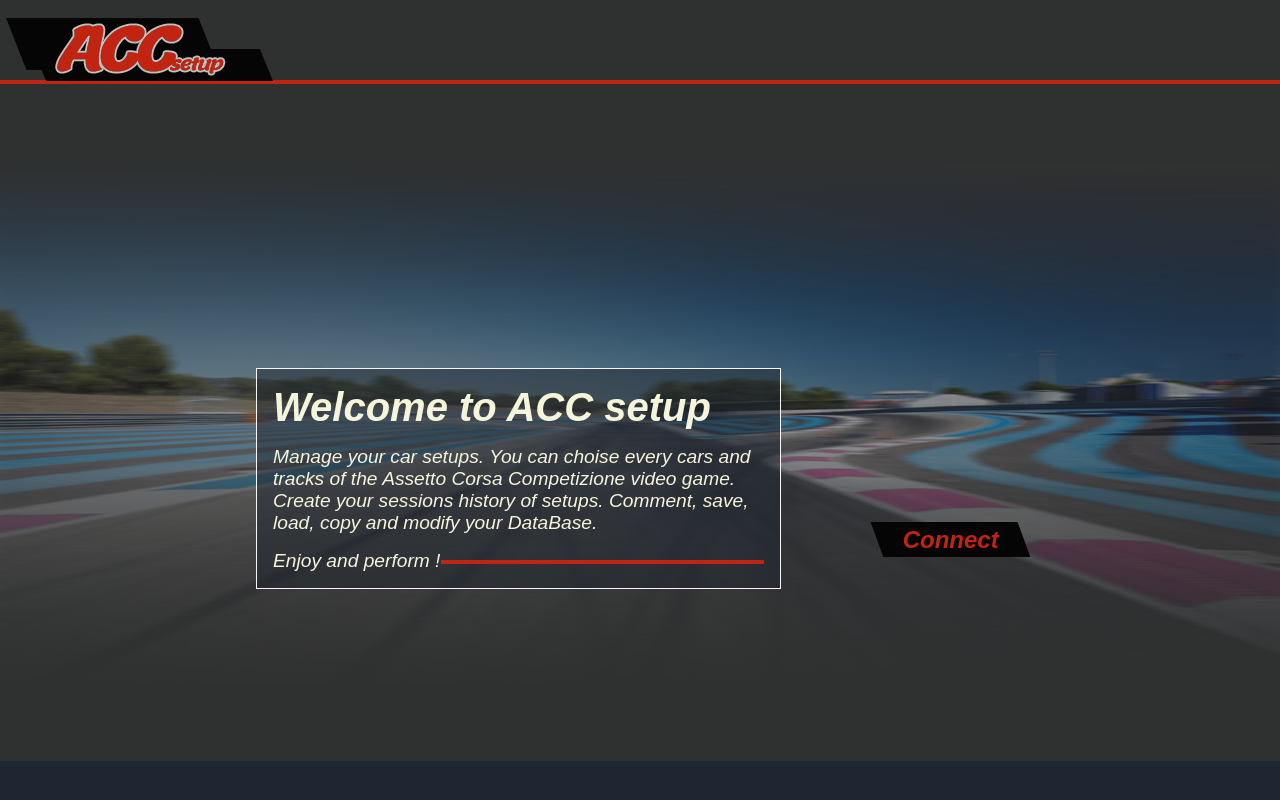
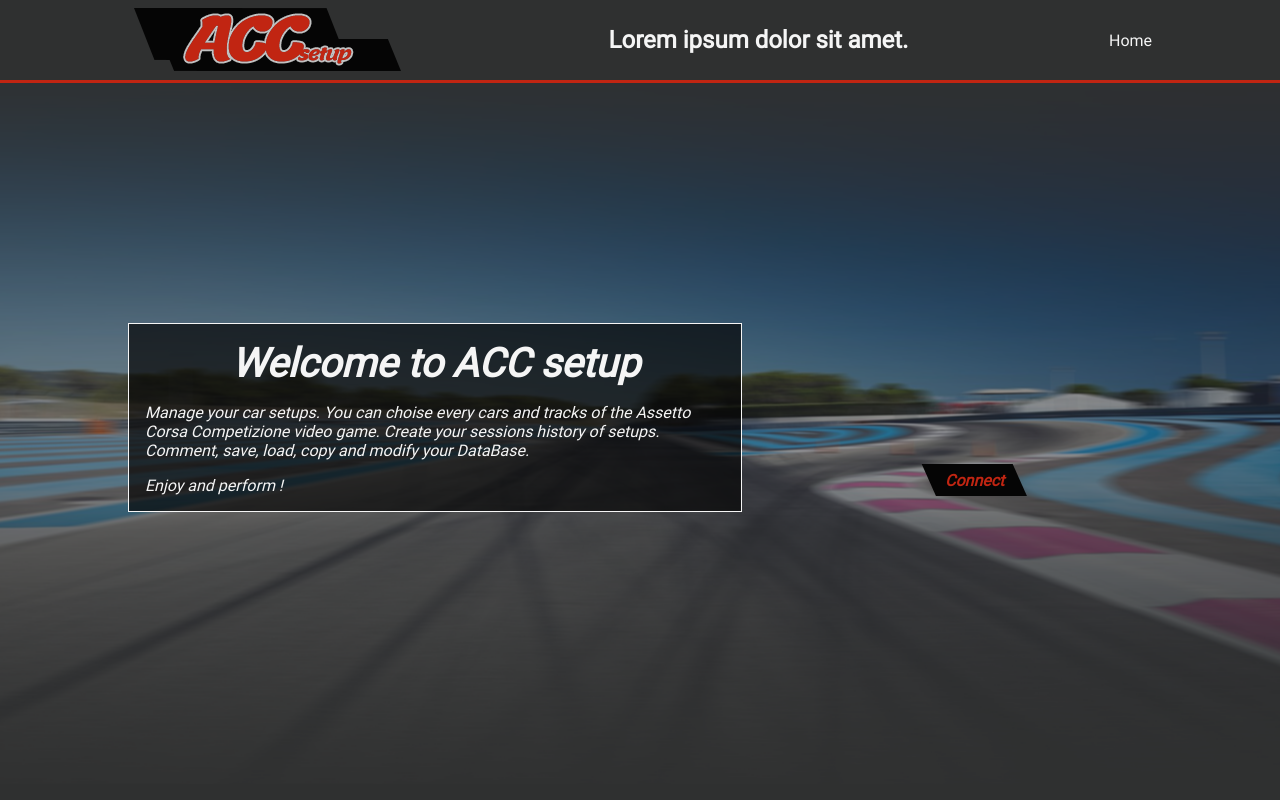
Before and after one commit to Baidem/accSetupAppli, a plain HTML site: page accSetupAppli_webDesign/index.html in a window 1280 px wide. Drawn offline with Linux system fonts and the light colour scheme.

Commit message:
reprise des bases du projet de presentation front

```diff
--- a/accSetupAppli_webDesign/index.html
+++ b/accSetupAppli_webDesign/index.html
@@ -4,59 +4,52 @@
     <meta http-equiv="Content-Type" content="text/html;charset=UTF-8">
     <title>ACC setup</title>
     <link rel="stylesheet" href="style.css">
-    <link rel="shortcut icon" href="/assets/favicon_io/favicon-32x32.png" type="image/x-icon">
+    <link rel="shortcut icon" href="./assets/images/favicon-32x32.png" type="image/x-icon">
     <script type="text/javascript" src="main.js" defer></script>
     <!-- attribut : defer pour exécuter le script après que la page soit chargée. -->
 </head>
 
 <body>
-    <div class="bigscreen">
-        <figure>
-            <div class="nav-background"></div>
-            <img src="/assets/photo-background.png" alt="">
-        </figure>
-    </div>
-    <div class="page">
-        <header>
+    <div class="container-page">
+        <header >
+            <div class="container-header wall-side">
+                <div class="container-logo flex-center">
+                    <img src="/accSetupAppli_webDesign/assets/images/logo_accsetup_280x80px.png" alt="Logo A C C setup">
+                </div> <!-- "container-logo" -->
+                <div class="container-titre flex-center"><h2>Lorem ipsum dolor sit amet.</h2></div>
+                <div class="container-nav-header flex-center">
+                    <nav><a href="#">Home</a></nav>
+                </div> <!-- "container-nav-header" -->
+            </div> <!-- "container-header" -->
+        </header>
+
+        <!-- #section-wellconnect -->
+        <section class="container-section">
+            <div class="container-nav-setup">
                 <nav>
                     <ul>
-                    <!-- <li class="button_nav"><a href="#">ABOUT</a></li>
-                    <li class="button_nav"><a href="#">SERVICES</a></li>
-                    <li class="button_nav"><a href="#">PROJECT</a></li> -->
-                    <li class="logo-nav"><a href="#"><img src="/assets/logo_accsetup_280x80px.png"
-                                alt="logo A C C setup"></a></li>
-                    <li class="button-nav session-name">
-                        <h1>
-                            <!-- SESSION NAME -->
-                        </h1>
-                    </li>
-                    <li class="button-nav home-link"><a href="#">
-                        <!-- HOME -->
-                    </a></li>
-                    <!-- <li class="button_nav"><a href="#">CONTACT</a></li> -->
+                        <li></li>
+                    </ul>
 
-                </ul>
                 </nav>
-        </header>
-        <div class="container group-welcome">
-            <div class="welcome-box box-black-transparent border-white">
+            </div> <!-- "container-nav" -->
+            <article class="container-article-wellconnect wall-side">
+                <div class="container-welcomebox box-black-transparent border-white">
                     <h1>Welcome to ACC setup</h1>
                     <p>
                         Manage your car setups. You can choise every cars and tracks of the Assetto Corsa Competizione video game. Create your sessions history of setups. Comment, save, load, copy and modify your DataBase.
                     </p>
-                <div class="enjoy-line"><p>Enjoy and perform ! </p>
-                    <div class="red-line"></div></div>
-
-            </div>
-            <div class="container-connect">
-                <button class="button-connect box-black button-asymmetric">
-                    <p>Connect</p>
-                </button>
-            </div>
-        </div>
+                    <p>Enjoy and perform !</p>
+                </div> <!-- "container-welcomebox" -->
+                <div class="container-btn-connect btn-asymmetric flex-center">
+                    <a href="#"><button class="box-black"> <p>Connect</p> </button></a>
+                </div> <!-- "container-btn-connect" -->
+            </article> <!-- "container-article" -->
+        </section> <!-- "container-section" -->
 
 
+    </div> <!-- class="container-page" -->
 
 
-    </div>
 </body>
+</html>
--- a/accSetupAppli_webDesign/style.css
+++ b/accSetupAppli_webDesign/style.css
@@ -1,181 +1,183 @@
-*{
-    margin: 0;
-    padding: 0;
-    font-family: Avenir, sans-serif;
-    color: beige;
-
-}
-.bigscreen {
-    position: absolute;
-    width: 100%;
-    background-color: #1e2631;
-    z-index: -1000;
-}
-.bigscreen figure .nav-background {
-    height: 5rem;
-    background-color: #2f3030;
-    border-bottom: 0.3rem solid #c12512;
-    z-index: -900;
-
-}
-.bigscreen figure img{
-    width: 100%;
-
+/* general */
+@font-face {
+    font-family: ROBOTO;
+    src: url(/accSetupAppli_webDesign/assets/fonts/Roboto-Regular.ttf);
 }
 
-.container {
-    display: flex;
+* {
+    margin: 0;
+    font-family: ROBOTO;
+    color: whitesmoke;
+    box-sizing: border-box;
 }
 
-.group-welcome {
-    margin-top: 18rem;
-    margin-inline: 20%;
+body {
+    background-color: #2f3030;
 }
 
-.welcome-box h1 {
-    font-size: 2.5rem;
+a {
+    color: whitesmoke;
+    text-decoration: none;
+}
+
+button {
+    border: none;
+    padding-block: .4rem;
+    padding-inline: 1rem;
+}
+
+button p {
+    font-size: 1rem;
+    font-weight: bold;
+    color: #c12512;
+}
+
+.btn-asymmetric {
+    transform: skew(24deg);
+}
+
+.btn-asymmetric p {
+    transform: skew(-24deg);
     font-style: italic;
 }
 
-.welcome-box p {
-    margin-top: 1rem;
-    font-size: 1.2rem;
-    font-style: italic;
+
+
+br {
+    border: #c12512 solid .2rem;
+}
+
+/* class DRY */
+.flex-center {
+    display: flex;
+    justify-content: center;
+    align-items: center;
 }
 
 .box-black-transparent {
-    background-color: rgba(30, 38, 49, 0.5);
-    padding: 1rem;
-}
-
-.enjoy-line {
-    display: flex;
-}
-
-.enjoy-line p {
-    width: 16rem;
-}
-
-.red-line {
-    border-bottom: #c12512 0.3rem solid;
-    width: 100%;
-    height: 1.6rem;
-}
-
-.border-white {
-    border: #f5f5f5 0.1rem solid;
-}
-
-.welcome-box {
-    width: 75%;
-    margin-right: 5rem;
-}
-
-.container-connect {
-    display: flex;
-    width: 25%;
-    justify-content: right;
-    align-items: end;
-    padding-bottom: 2rem;
-}
-
-.container-connect p {
-    color: #c12512;
-    font-size: 1.5rem;
-    font-weight: bold;
-    font-style: italic;
-}
-
-.button-connect {
-    height: 2.2rem;
-    width: 90%;
-    border: none;
+    background-color: #050505b0;
 }
 
 .box-black {
     background-color: #050505;
 }
 
-.button-asymmetric {
-    transform: skew(20deg);
+.border-white {
+    border: #f5f5f5 0.1rem solid;
+}
+.wall-side {
+    display: flex;
+    width: 80%;
+    margin: auto;
+}
+.red-line {
+    width: 100%;
 }
 
-.button-asymmetric p {
-    transform: skew(-20deg);
+
+
+
+
+
+
+/* header */
+header {
+    background-color: #2f3030;
 }
 
-nav {
-    position: relative;
-    width: 100%;
-    height: 5rem;
+.container-header .container-logo {
     display: flex;
 }
-nav ul{
+
+.container-header .container-titre {
     display: flex;
     width: 100%;
-    list-style-type: none;
-    /* background-color: pink; */
-    justify-content:space-between ;
 }
 
-nav ul li {
-    width: auto;
+.container-header .container-titre h2 {
     text-align: center;
 }
 
-nav .home-link {
-    display: flex;
-    height: 100%;
-    width: 9rem;
-}
-nav .button-nav a, nav .button-nav h1 {
-    display: flex;
+/* section */
+.container-section {
+    background: url(/accSetupAppli_webDesign/assets/images/photo-background.png) center no-repeat;
+    height: 88vh;
     width: 100%;
-    height: 100%;
-    align-items: center;
-    justify-content: center;
-    text-decoration: none;
-}
-nav .button-nav a:hover {
-    background-color: rgba(0, 0, 0, 0.178);
-
-}
-nav .logo-nav {
-    /* position: absolute; */
-    display: block;
-    height: 6rem;
-    width: auto;
-
-}
-nav .logo-nav img{
-    height: 5rem;
-    width: auto;
-}
-nav .logo-nav a {
-    display: flex;
-    width: 100%;
-    height: 97px;
-    padding-top: 10px;
-    justify-content: center;
-    text-decoration: none;
-}
-nav .logo-nav h1 {
-    font-size: 2rem;
-    font-weight: lighter;
-    font-family: serif;
-    position: absolute;
-    top: 90px;
-    width: 100%;
+    border-top: .2rem solid #c12512;
 }
 
-body {
-    width: 100%;
-    height: 100%;
-    background-color: #1e2631;
-    background-size: cover;
+.container-nav-setup {
+    display: none;
 }
-.page {
-    margin: 0 auto;
-    max-width: 80rem;
-    height: auto;
+
+.container-article-wellconnect {
+    margin-top: 30vh;
 }
+
+.container-welcomebox{
+    width: 60%;
+}
+
+.container-btn-connect {
+    width: 40%;
+	align-items: flex-end;
+}
+
+.container-btn-connect button {
+    margin-bottom: 1rem;
+}
+
+.container-welcomebox h1 {
+    margin: 1rem;
+    font-size: 2.5rem;
+    font-style: italic;
+    text-align: center;
+}
+
+.container-welcomebox p {
+    margin: 1rem;
+    font-style: italic;
+}
+
+.box-enjoy {
+    display: flex;
+    background-color: aquamarine;
+}
+
+
+
+
+
+
+
+
+/* media */
+@media only screen and (max-width: 900px) {
+    .container-header {
+        flex-direction: column;
+    }
+    .container-header .container-titre h2 {
+        font-size: 1rem;
+    }
+    .container-header a {
+        font-size: .8rem;
+    }
+    .wall-side {
+        flex-direction: column;
+        width: 95%;
+    }
+    .container-welcomebox{
+        width: 100%;
+        margin-top: 1rem;
+    }
+    .container-btn-connect {
+        width: 100%;
+        margin-top: 1rem;
+    }
+    .container-article-wellconnect {
+        margin-top: .5rem;
+    }
+
+
+
+  }
```
Also changed, not shown: accSetupAppli_webDesign/assets/fonts/Lemon-Regular.ttf (renamed from accSetupAppli_webDesign/fonts/Lemon/Lemon-Regular.ttf), accSetupAppli_webDesign/assets/fonts/Roboto-Regular.ttf (added), accSetupAppli_webDesign/assets/images/favicon-32x32.png (added), accSetupAppli_webDesign/assets/images/logo_accsetup_280x80px.png (renamed from accSetupAppli_webDesign/assets/logo_accsetup_280x80px.png), accSetupAppli_webDesign/assets/images/photo-background.png (renamed from accSetupAppli_webDesign/assets/photo-background.png), accSetupAppli_webDesign/fonts/Lemon/OFL.txt (deleted), images in back burst/favicon_accsetup.png (renamed from accSetupAppli_webDesign/assets/favicon_accsetup.png), images in back burst/favicon_io/about.txt (renamed from accSetupAppli_webDesign/assets/favicon_io/about.txt), images in back burst/favicon_io/android-chrome-192x192.png (renamed from accSetupAppli_webDesign/assets/favicon_io/android-chrome-192x192.png), images in back burst/favicon_io/android-chrome-512x512.png (renamed from accSetupAppli_webDesign/assets/favicon_io/android-chrome-512x512.png), images in back burst/favicon_io/apple-touch-icon.png (renamed from accSetupAppli_webDesign/assets/favicon_io/apple-touch-icon.png), images in back burst/favicon_io/favicon-16x16.png (renamed from accSetupAppli_webDesign/assets/favicon_io/favicon-16x16.png), images in back burst/favicon_io/favicon-32x32.png (renamed from accSetupAppli_webDesign/assets/favicon_io/favicon-32x32.png), images in back burst/favicon_io/favicon.ico (renamed from accSetupAppli_webDesign/assets/favicon_io/favicon.ico), 3 more files. Lines whose indentation alone changed are shown as unchanged.
